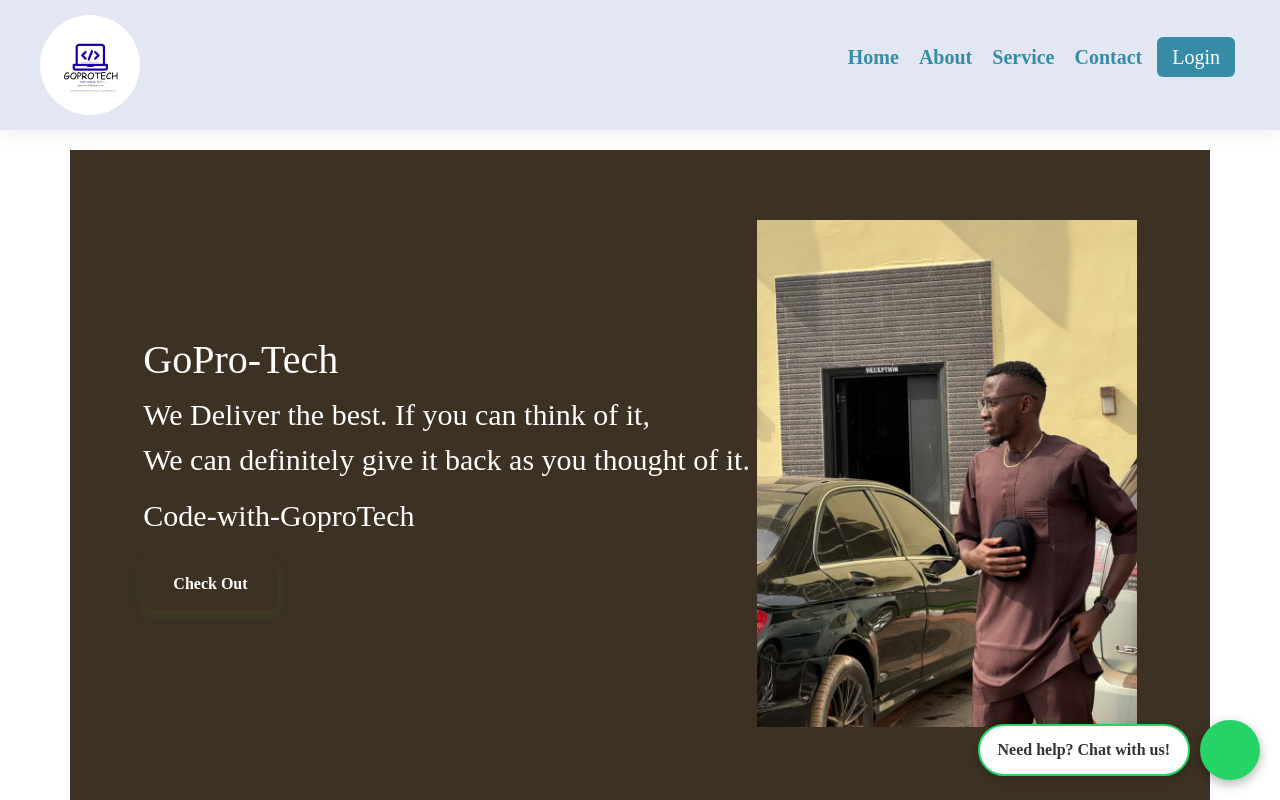
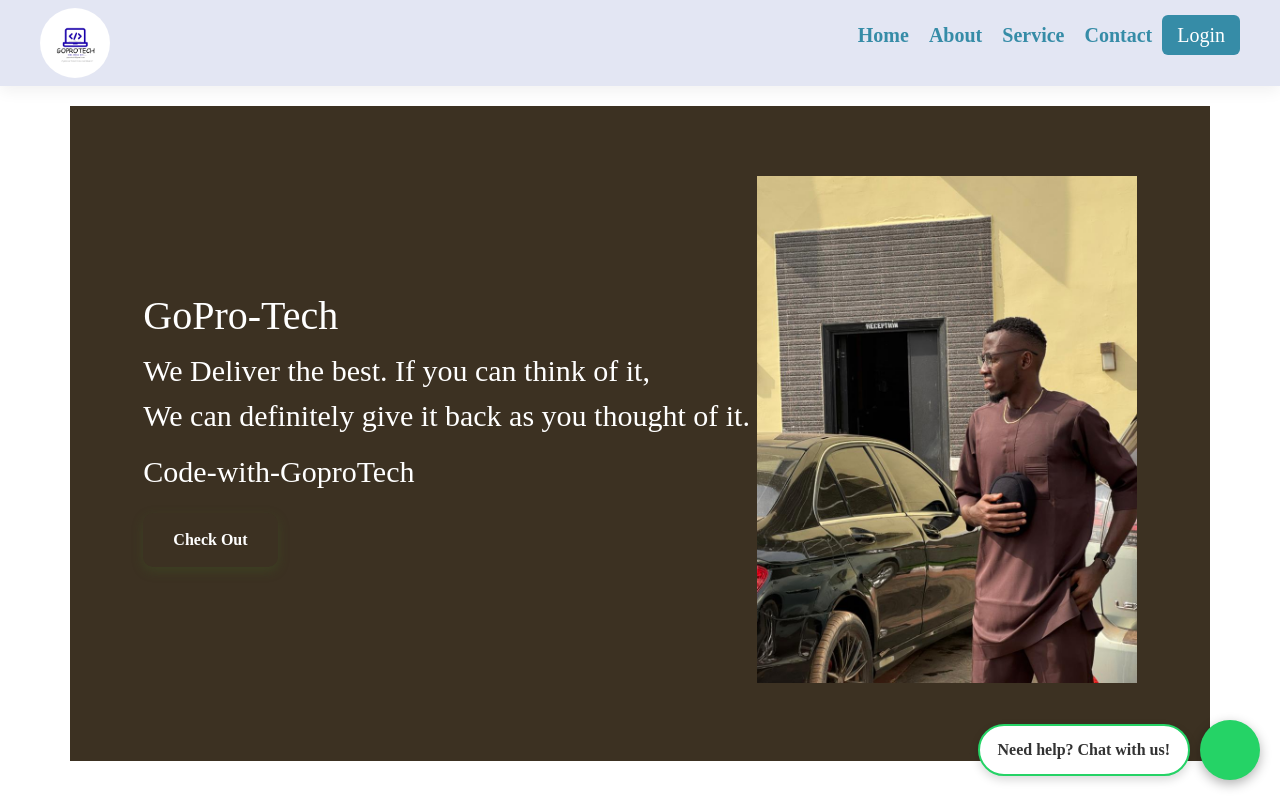
Before and after one commit to EzeAbelKenechukwu/gopro-tech, a React (Vite) app: page / in a window 1280 px wide. Shown: the top 800 px of the page. Built offline with nearby package versions, Linux system fonts and the light colour scheme; the HTML template or start-up script is replaced by a standard one.

Commit message:
updated project

```diff
--- a/src/Header.jsx
+++ b/src/Header.jsx
@@ -6,6 +6,10 @@ import "./HeaderGo.css";
 export const Header = () => {
   const [isMobile, setIsMobile] = useState(false);
   const [isOpen, setIsOpen] = useState(false);
+
+  const closeMenu = () => {
+  setIsOpen(false);
+  };
 
   useEffect(() => {
     const handleResize = () => {
@@ -28,10 +32,10 @@ export const Header = () => {
       {/* Desktop Navbar */}
       {!isMobile && (
         <ul className="Navbar">
-          <li><Link to="/">Home</Link></li>
-          <li><Link to="/about">About</Link></li>
-          <li><Link to="/service">Service</Link></li>
-          <li><Link to="/contact">Contact</Link></li>
+          <li><Link to="/" onClick={closeMenu}>Home</Link></li>
+          <li><Link to="/about" onClick={closeMenu}>About</Link></li>
+          <li><Link to="/service" onClick={closeMenu}>Service</Link></li>
+          <li><Link to="/contact" onClick={closeMenu}>Contact</Link></li>
           <button>Login</button>
         </ul>
       )}
--- a/src/HeaderGo.css
+++ b/src/HeaderGo.css
@@ -7,17 +7,17 @@
 .gopro{
   display: flex;
   justify-content: space-between;
- padding: 8px 80px;
+  padding: px;
   background: #e3e6f3;box-shadow: 0 5px 15px rgba(0, 0, 0, 0.06);
   align-items: center;
-  padding: 15px 40px;
+  padding: 8px 40px;
   z-index: 999;
   position: sticky;
   top: 0;
   left: 0;
 }
 .gopro img{
-  width: 100px;
+  width: 70px;
   border-radius: 50px;
 }
 .gopro h2 {
@@ -69,12 +69,11 @@
   color: #fff;
   font-size: 20px;
   font-weight: 600px;
-  margin: 5px;
 }
 /* Menu Button */
 
 .menu-btn {
-  font-size: 35px;
+  font-size: 30px;
   background: transparent;
   border: none;
   cursor: pointer;
@@ -85,9 +84,6 @@
 .mobileNavbar {
   display: flex;
   flex-direction: column;
-  align-items: center;
-  gap: 20px;
-  margin-top: 20px;
 }
 
 .mobileNavbar li {
@@ -102,7 +98,6 @@
 }
 
 .mobileNavbar button {
-  padding: 8px 20px;
   border: none;
   border-radius: 6px;
   background: #368CA7;
```
Lines whose indentation alone changed are shown as unchanged.
